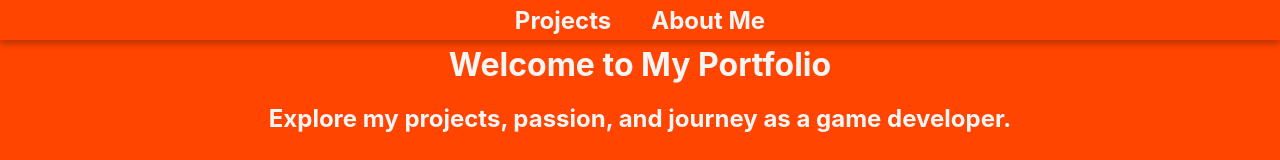
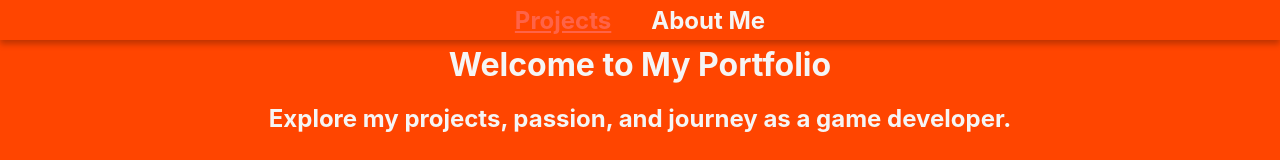
Before and after one commit to AbsoluteTundra/Game-Dev-Portfolio-React, a React (Create React App) app: page / in a window 1280 px wide. Shown: the top 160 px of the page. Built offline with nearby package versions, Linux system fonts and the light colour scheme; a web font is replaced by a local one.

Commit message:
Navbar now gives feedback which page the user is on

```diff
--- a/src/Components/NavigationBarElement.js
+++ b/src/Components/NavigationBarElement.js
@@ -1,14 +1,13 @@
 import React, { Component } from 'react';
 import "../Styles/Components/NavigationBar.css"
-import { Link } from 'react-router-dom';
-
+import { NavLink } from 'react-router-dom';
 
 class NavigationBarElement extends Component {
   render() {
     return (
       <nav>
-        <Link to="/">Projects</Link>
-        <Link to="/AboutMe">About Me</Link>
+        <NavLink to="/" exact activeClassName="active">Projects</NavLink>
+        <NavLink to="/AboutMe" activeClassName="active">About Me</NavLink>
       </nav>
     );
   }
--- a/src/Styles/Components/NavigationBar.css
+++ b/src/Styles/Components/NavigationBar.css
@@ -28,3 +28,9 @@ nav a:hover
     color:var(--hover);
     transition-duration: 500ms;
 }
+
+nav a.active {
+    color: var(--tertiary);
+    text-decoration: underline;
+    transition-duration: 750ms;
+}
```
